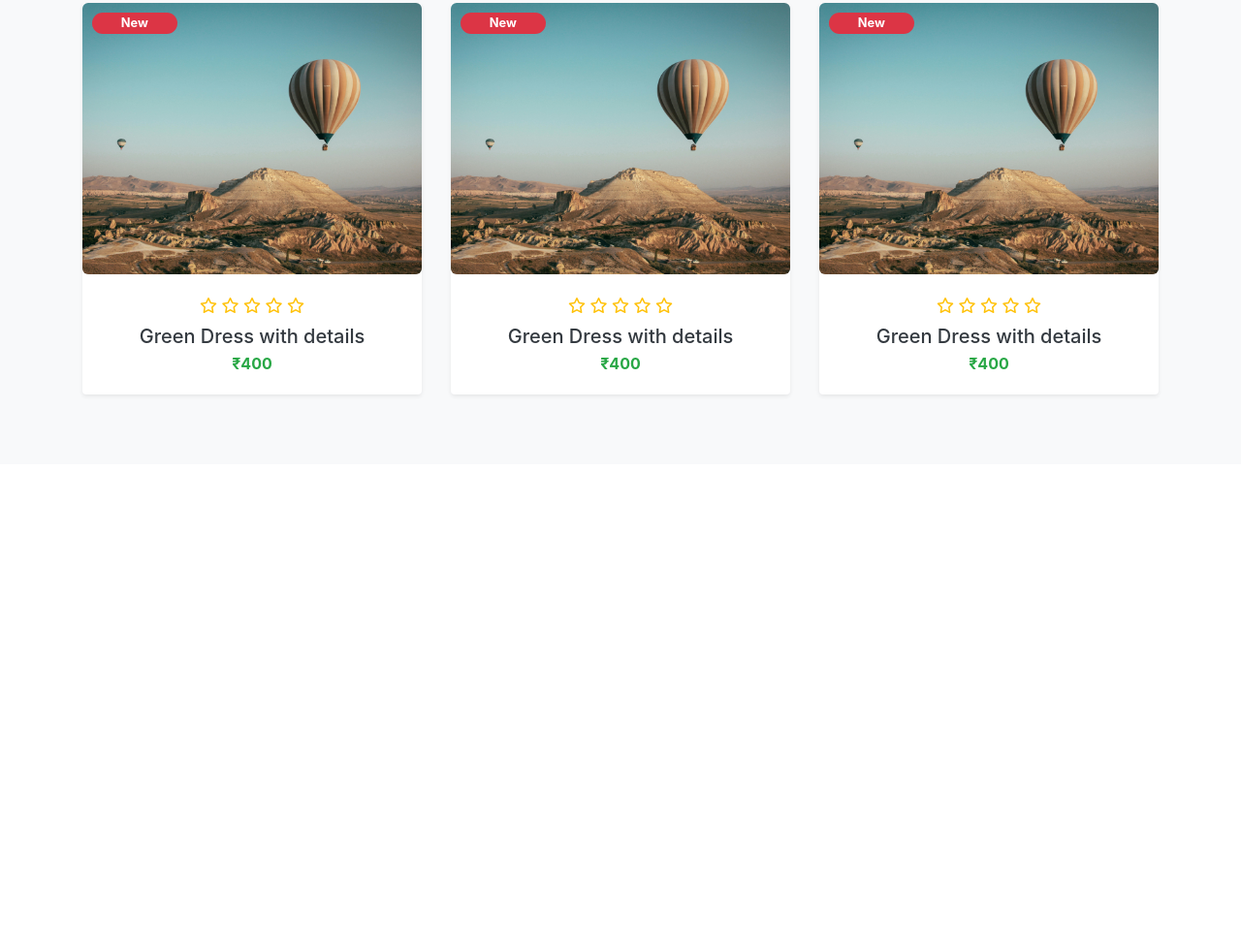
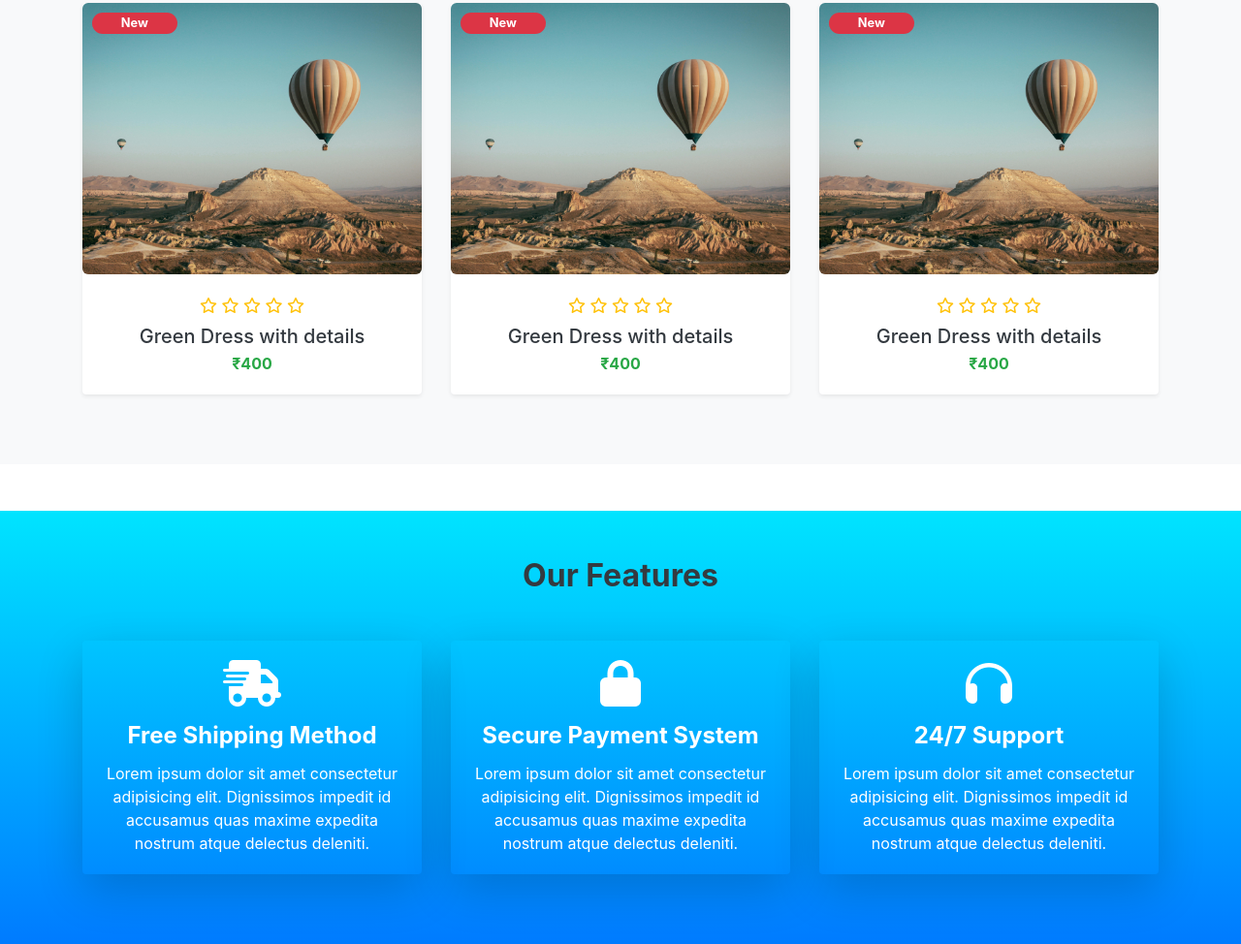
Before and after one commit to vishal9510/final-internship-project, a plain HTML site: page index.html in a window 1280 px wide. Shown: the part 1751-2725 px from the top of the page at 97% size. Before the commit the page ends 2278 px from the top, so only its background shows below. Drawn offline with nearby package versions, Linux system fonts and the light colour scheme.

Commit message:
create features

```diff
--- a/index.html
+++ b/index.html
@@ -376,6 +376,55 @@
     </section>
 
 
+    <section class="feature py-5 mt-5 text-white" id="feature" style="background: linear-gradient(to bottom, #00e4ff, #007bff);">
+        <div class="container">
+          <div class="section_title text-center mb-5">
+            <h2 class="font-weight-bold text-dark">Our Features</h2>
+          </div>
+          <div class="row">
+            <!-- Feature 1 -->
+            <div class="col-md-4 col-12 mb-4">
+              <div class="card h-100 text-center shadow-lg border-0 bg-transparent text-white">
+                <div class="card-body">
+                  <i class="fas fa-shipping-fast fa-3x mb-3"></i>
+                  <h4 class="card-title font-weight-bold">Free Shipping Method</h4>
+                  <p class="card-text">
+                    Lorem ipsum dolor sit amet consectetur adipisicing elit. Dignissimos impedit id accusamus quas maxime expedita nostrum atque delectus deleniti.
+                  </p>
+                </div>
+              </div>
+            </div>
+
+            <!-- Feature 2 -->
+            <div class="col-md-4 col-12 mb-4">
+              <div class="card h-100 text-center shadow-lg border-0 bg-transparent text-white">
+                <div class="card-body">
+                  <i class="fas fa-lock fa-3x mb-3"></i>
+                  <h4 class="card-title font-weight-bold">Secure Payment System</h4>
+                  <p class="card-text">
+                    Lorem ipsum dolor sit amet consectetur adipisicing elit. Dignissimos impedit id accusamus quas maxime expedita nostrum atque delectus deleniti.
+                  </p>
+                </div>
+              </div>
+            </div>
+
+            <!-- Feature 3 -->
+            <div class="col-md-4 col-12 mb-4">
+              <div class="card h-100 text-center shadow-lg border-0 bg-transparent text-white">
+                <div class="card-body">
+                  <i class="fas fa-headphones fa-3x mb-3"></i>
+                  <h4 class="card-title font-weight-bold">24/7 Support</h4>
+                  <p class="card-text">
+                    Lorem ipsum dolor sit amet consectetur adipisicing elit. Dignissimos impedit id accusamus quas maxime expedita nostrum atque delectus deleniti.
+                  </p>
+                </div>
+              </div>
+            </div>
+          </div>
+        </div>
+      </section>
+
+
 
     <!-- ✅ jQuery and Bootstrap JS -->
     <script src="https://code.jquery.com/jquery-3.6.0.min.js"></script>
```
